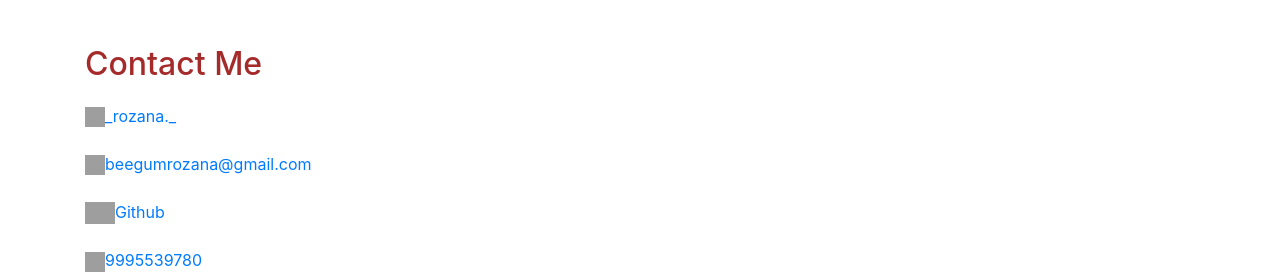
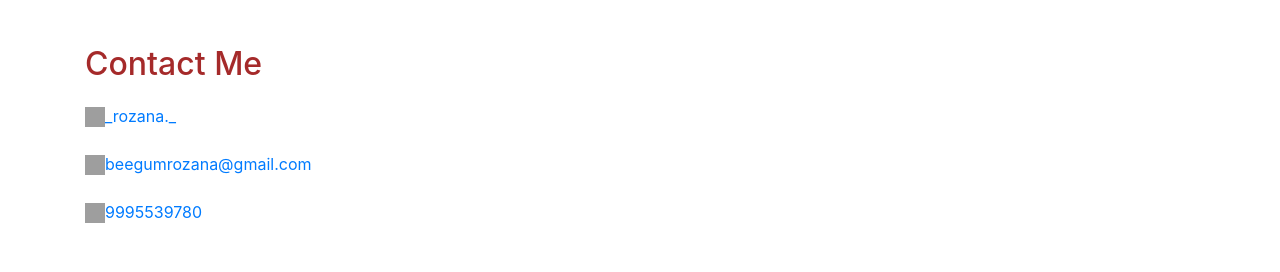
Before and after one commit to Rozana03/pici, a plain HTML site: page index.html in a window 1280 px wide. Shown: the part 1568-1840 px from the top of the page. After the commit the page ends 1792 px from the top, so only its background shows below. Drawn offline with nearby package versions, Linux system fonts and the light colour scheme; grey boxes are pictures that could not be loaded; files whose address does not match are found by name.

Commit message:
Update index.html

```diff
--- a/index.html
+++ b/index.html
@@ -195,8 +195,6 @@
     <br><br>
     <a href="beegumrozana@gmail.com"><img src="https://www.mappingmegan.com/wp-content/uploads/2017/01/icon-email-icon-clip-art-at-clker-com-vector-qafaq-e-mail-icon-trace-0.png" alt="" width="20px" height="20px">beegumrozana@gmail.com</a>
     <br><br>
-    <a href="https://minzana.github.io/SampleProject/index.html.html"><img src="https://th.bing.com/th/id/OIP.D5cQARg4Lg1VvSW1qmoyDwHaHa?w=600&h=600&rs=1&pid=ImgDetMain" alt="" width="30px"height"30px">Github</a>
-    <br><br>
     <a href=""><img src="https://pngimg.com/uploads/phone/phone_PNG48996.png" alt="" width="20px" height="20px">9995539780</a>
   </div>
 </div>
```
